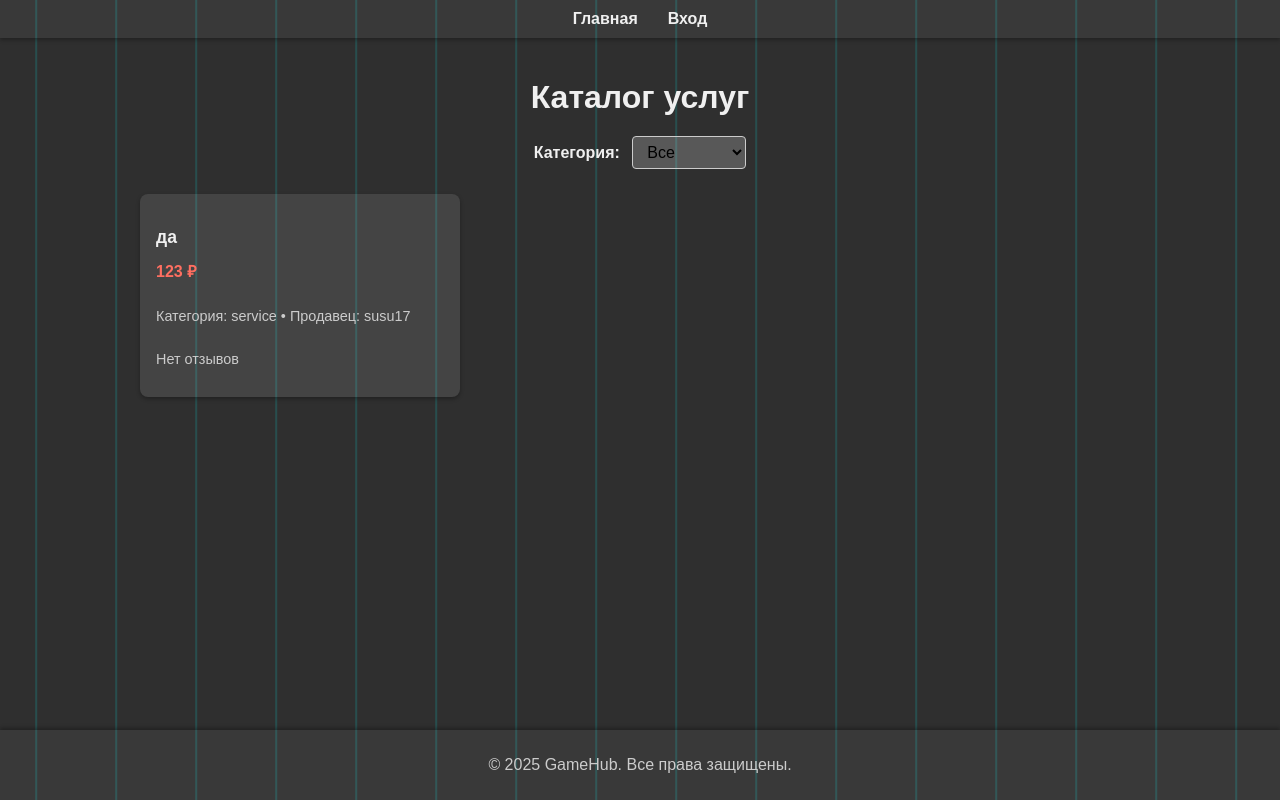
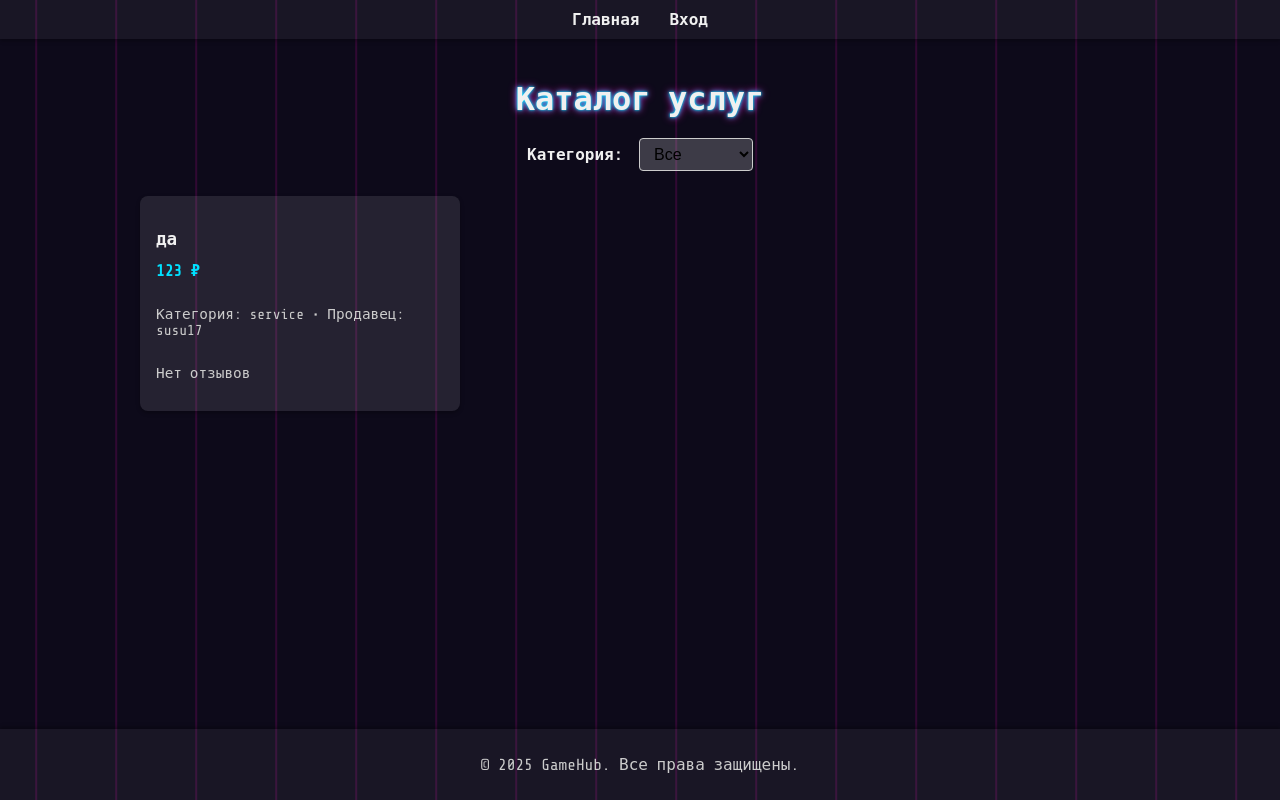
Before and after one commit to tap0k1337/gamehub, a Flask app: page /catalog in a window 1280 px wide. Run offline with Flask 3, Linux system fonts and the light colour scheme.

Commit message:
Add cyberpunk theme

```diff
--- /dev/null
+++ b/static/cyberpunk.js
@@ -0,0 +1,17 @@
+function glitchText(element) {
+    const original = element.textContent;
+    const chars = 'ABCDEFGHIJKLMNOPQRSTUVWXYZ1234567890';
+    let iterations = 0;
+    const interval = setInterval(() => {
+        element.textContent = original
+            .split('')
+            .map((char, idx) => (idx < iterations ? char : chars[Math.floor(Math.random() * chars.length)]) )
+            .join('');
+        if (iterations >= original.length) clearInterval(interval);
+        iterations += 1 / 3;
+    }, 50);
+}
+
+document.addEventListener('DOMContentLoaded', () => {
+    document.querySelectorAll('.cyberpunk-text').forEach(glitchText);
+});
--- a/static/styles.css
+++ b/static/styles.css
@@ -1,4 +1,5 @@
 /* static/styles.css */
+@import url('https://fonts.googleapis.com/css2?family=Share+Tech+Mono&display=swap');
 
 /* === Общие стили === */
 html,
@@ -9,11 +10,11 @@ body {
         display: flex;
         flex-direction: column;
         color: #f0f0f0; /* светлый текст для тёмного фона */
-        font-family: Arial, sans-serif;
+        font-family: 'Share Tech Mono', monospace;
 }
 
 html {
-        background-color: #2f2f2f; /* тёмный фон */
+        background-color: #0d0a1a; /* тёмный фон */
 }
 
 body {
@@ -28,11 +29,11 @@ body::before {
         inset: 0;
         pointer-events: none;
         z-index: -1;
-        background-color: #2f2f2f;
+        background-color: #0d0a1a;
         background-image: repeating-linear-gradient(
                 to right,
-                rgba(0, 255, 255, 0.15) 0,
-                rgba(0, 255, 255, 0.15) 2px,
+                rgba(255, 0, 195, 0.15) 0,
+                rgba(255, 0, 195, 0.15) 2px,
                 transparent 2px,
                 transparent 80px
         );
@@ -222,7 +223,7 @@ button:hover {
 .catalog-item .price {
 	font-weight: bold;
 	margin: 4px 0 12px 0;
-	color: #ff6f61;
+	color: #00e0ff;
 }
 
 .catalog-item .details {
@@ -552,3 +553,9 @@ form select:hover {
 	color: #80d6ff;
 	text-decoration: underline;
 }
+
+/* === Cyberpunk text effect === */
+.cyberpunk-text {
+        font-family: "Share Tech Mono", monospace;
+        text-shadow: 0 0 2px #00e0ff, 0 0 5px #00e0ff, 0 0 8px #ff00c3;
+}
--- a/templates/catalog.html
+++ b/templates/catalog.html
@@ -6,6 +6,7 @@
   <title>Каталог — GameHub</title>
   <link rel="stylesheet" href="{{ url_for('static', filename='styles.css') }}" />
   <script src="{{ url_for('static', filename='script.js') }}" defer></script>
+  <script src="{{ url_for('static', filename='cyberpunk.js') }}" defer></script>
 </head>
 <body>
   <header>
@@ -40,7 +41,7 @@
   </header>
 
   <main>
-    <h1 style="text-align: center; margin-bottom: 20px;">Каталог услуг</h1>
+    <h1 class="cyberpunk-text" style="text-align: center; margin-bottom: 20px;">Каталог услуг</h1>
 
     <!-- Фильтр по категории -->
     <form method="GET" action="{{ url_for('catalog') }}" style="text-align: center; margin-bottom: 25px;">
--- a/templates/login.html
+++ b/templates/login.html
@@ -8,7 +8,9 @@
 			rel="stylesheet"
 			href="{{ url_for('static', filename='styles.css') }}"
 		/>
-	</head>
+                <script src="{{ url_for('static', filename='script.js') }}" defer></script>
+                <script src="{{ url_for('static', filename='cyberpunk.js') }}" defer></script>
+        </head>
 	<body>
 		<header>
 			<nav>
@@ -40,7 +42,7 @@
 
 		<main>
 			<section class="registration">
-				<h2 style="text-align: center; margin-bottom: 20px">Вход в аккаунт</h2>
+                                <h2 class="cyberpunk-text" style="text-align: center; margin-bottom: 20px">Вход в аккаунт</h2>
 				<form method="POST" action="{{ url_for('login') }}">
 					<label for="username">Логин:</label>
 					<input
```
Also changed, not shown: other parts of static/styles.css (+13 -13 lines), templates/about.html (+5 -4 lines), templates/index.html (+5 -4 lines).
